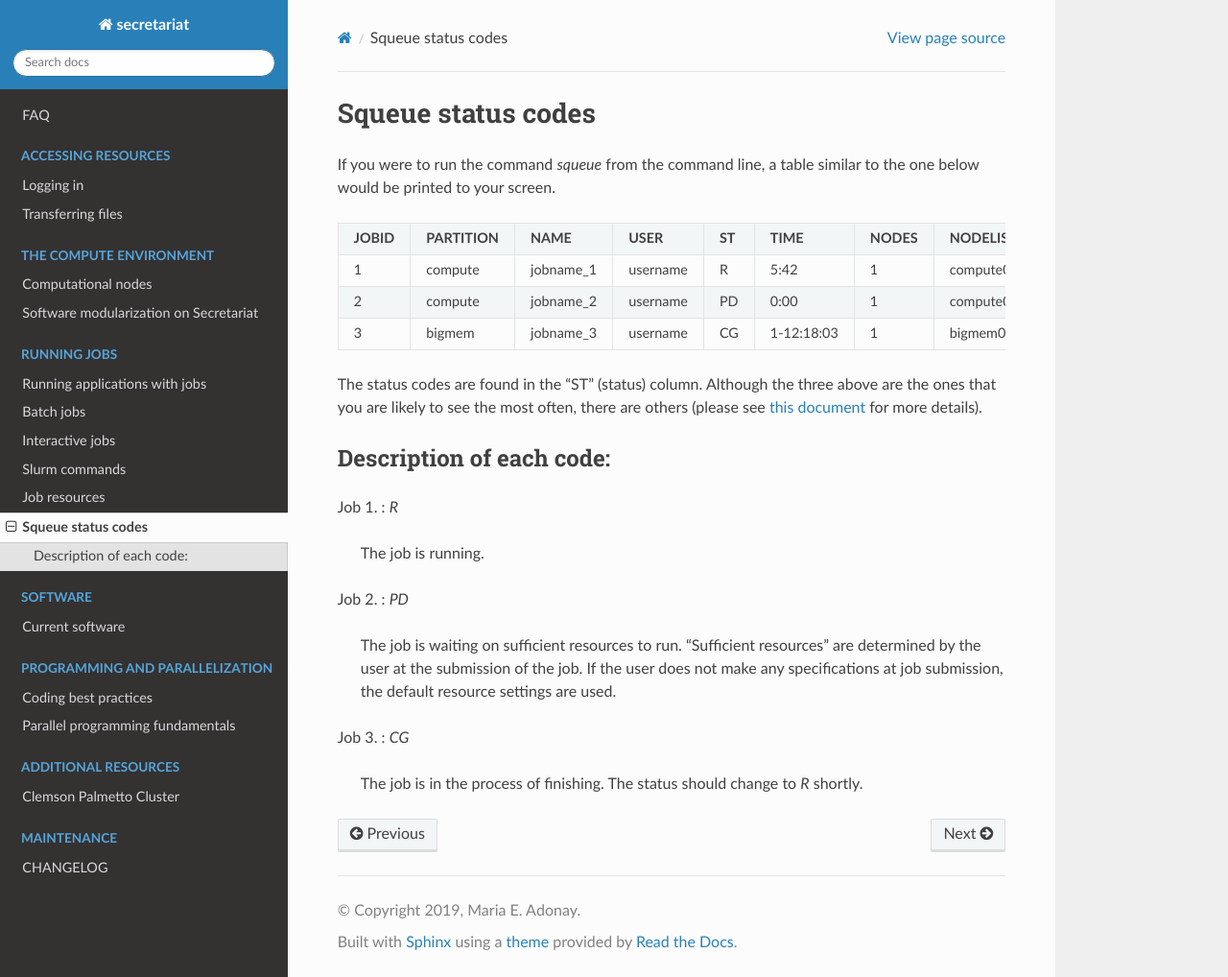
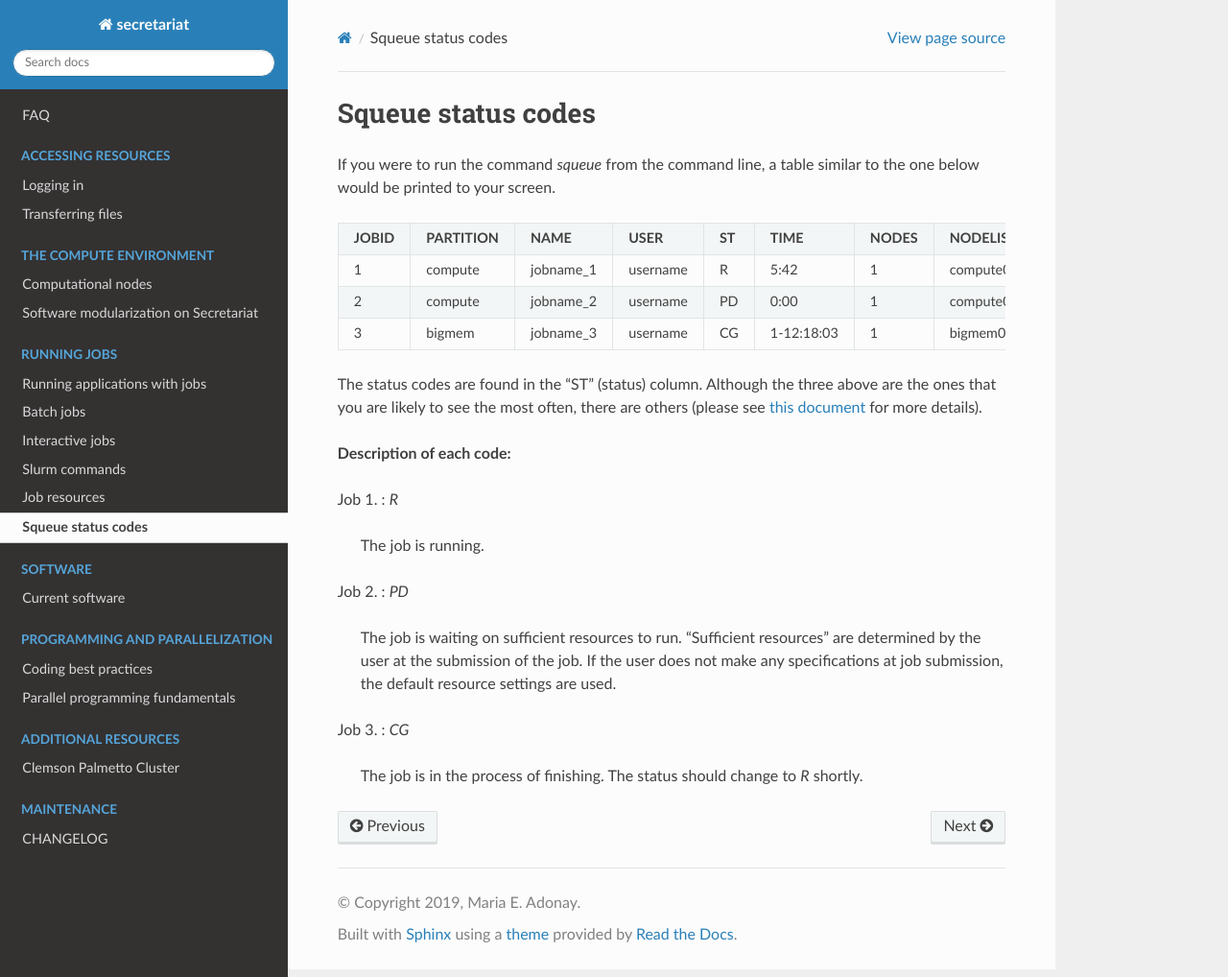
Before and after one commit to amalgamaria/secretariat, a Sphinx documentation site: the page built from docs/running-jobs/squeue-status-codes.rst, in a window 1280 px wide and 1018 px high. Shown: the whole window at 96% size. Built offline with Sphinx 7.4.7 and the Read the Docs theme 2.0.0, drawn with Linux system fonts in a browser that asks for light colours.

Commit message:
Format text

```diff
--- a/docs/running-jobs/squeue-status-codes.rst
+++ b/docs/running-jobs/squeue-status-codes.rst
@@ -15,8 +15,7 @@ If you were to run the command `squeue` from the command line, a table similar t
 
 The status codes are found in the "ST" (status) column. Although the three above are the ones that you are likely to see the most often, there are others (please see `this document`_ for more details).
 
-Description of each code:
-*************************
+**Description of each code:**
 
 Job 1.	: `R`
 
```
